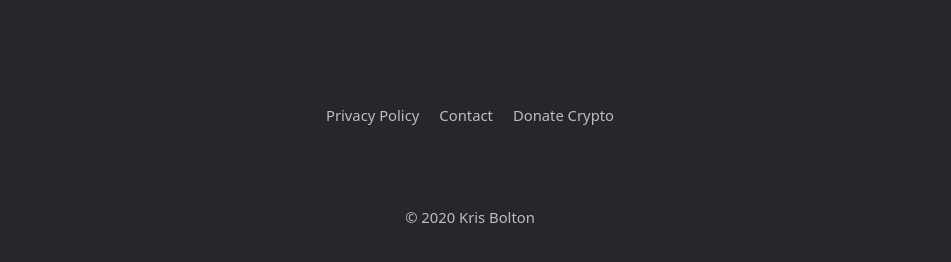
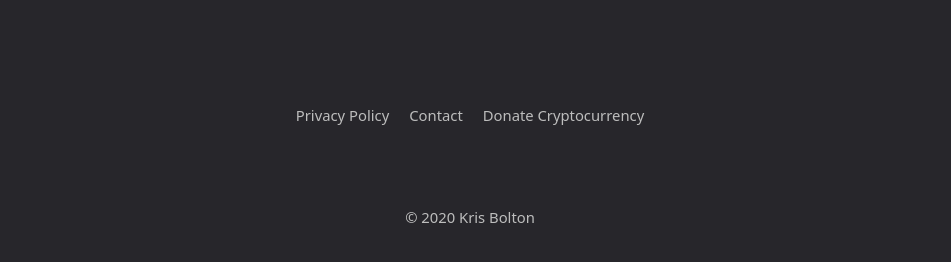
Before and after one commit to securitykiwi/securitykiwi.github.io, a Jekyll site: the page built from index.md, in a window 1280 px wide and 900 px high, scrolled down 4220 px. Shown: the part 612-874 px from the top of the window, without its empty margins (170-1121 px from the left). Built offline with Jekyll 4.4.1, drawn with Linux system fonts in a browser that asks for light colours; nearby versions of some CDN libraries; comment, search, counter and statistics services are not loaded.

Commit message:
minor footer edit

```diff
--- a/_data/navigation_footer.yml
+++ b/_data/navigation_footer.yml
@@ -6,5 +6,5 @@
 - title: Contact
   url: /contact/
 
-- title: Donate Crypto
+- title: Donate Cryptocurrency
   url: https://commerce.coinbase.com/checkout/d1a54caf-ba67-46b9-9821-7e7da59632db
```
Also changed, not shown: 1 other file.
